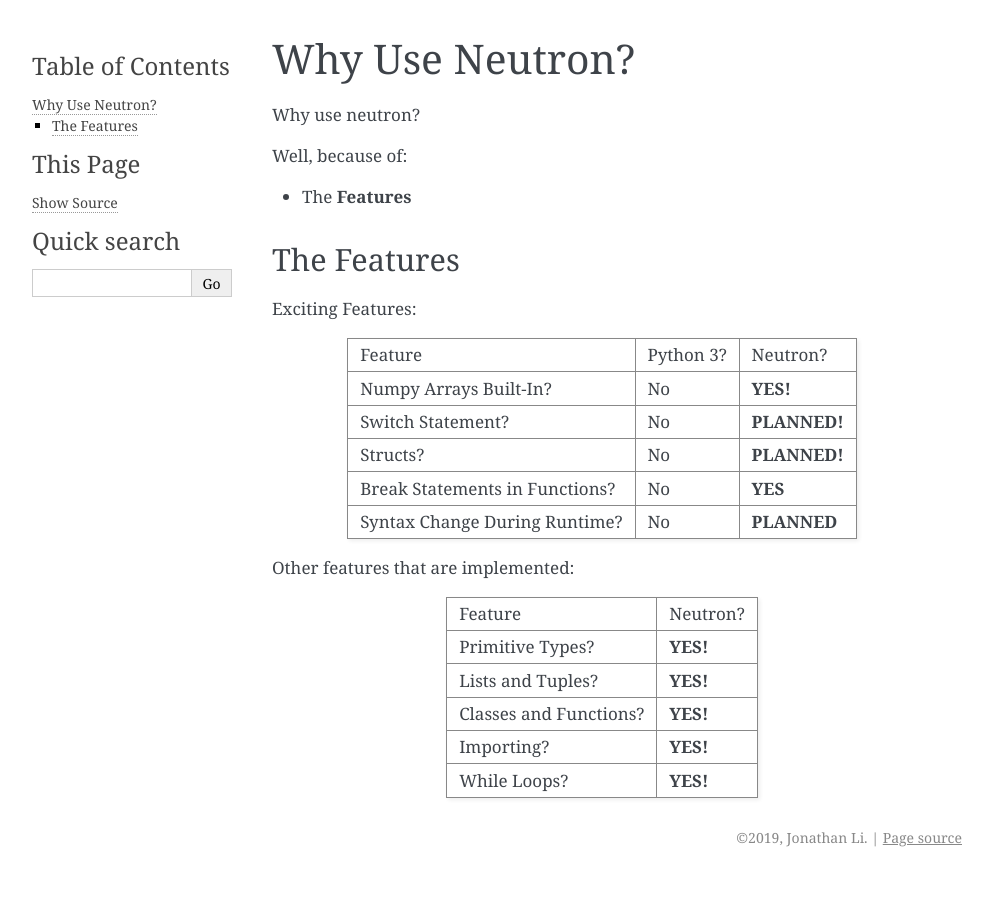
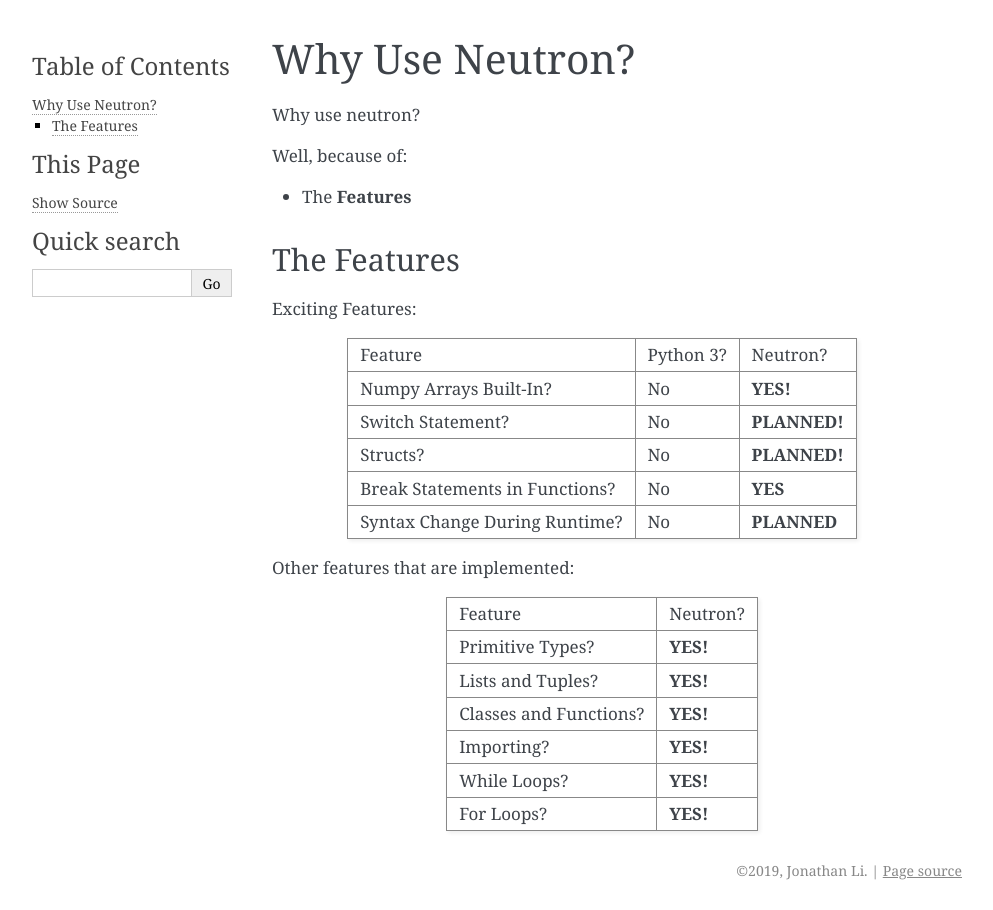
Before and after one commit to the-neutron-foundation/neutron-language, a Sphinx documentation site: the page built from docs/source/features.rst, in a window 1280 px wide. Shown: the whole page, without its empty margins (148-1141 px from the left). Built offline with Sphinx 7.4.7, drawn with Linux system fonts in a browser that asks for light colours.

Commit message:
Fixed bug in docs

```diff
--- a/docs/source/features.rst
+++ b/docs/source/features.rst
@@ -30,4 +30,5 @@ Lists and Tuples?       **YES!**
 Classes and Functions?  **YES!**
 Importing?              **YES!**
 While Loops?            **YES!**
+For Loops?              **YES!**
 ======================  =========
--- a/docs/source/introduction.rst
+++ b/docs/source/introduction.rst
@@ -426,11 +426,11 @@ This package is responsible for the conversion of types.
 ``types/to_int`` converts any given type to ``IntType``. (``FloatType``, ``StringType``, etc.)
 
 ``types/to_string``
-""""""""""""""""
+"""""""""""""""""""
 ``types/to_string`` converts any given type to ``StringType``. (``FloatType``, ``BoolType``, etc.)
 
 ``types/to_float``
-""""""""""""""""
+""""""""""""""""""
 ``types/to_float`` converts any given type to ``FloatType``. (``IntType``, ``StringType``, etc.)
 
 ``utils``
@@ -438,5 +438,5 @@ This package is responsible for the conversion of types.
 This package is responsible for all the functions that have to do with list, tuples, and Numpy arrays.
 
 ``utils/len``
-""""""""""""""""
+"""""""""""""
 ``utils/len`` gets the length (total number of items) of a list, tuple, or Numpy array and returns it as a ``IntType``.
```
